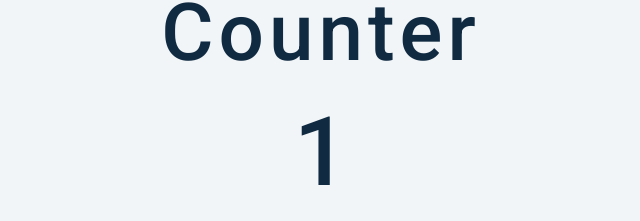
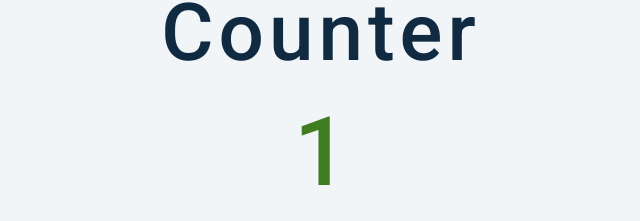
Before and after one commit to raghavthapar7/Counter, a plain HTML site: page index.html in a window 1280 px wide. Both pictures are taken after a click on the button "INCREASE". Shown: the part 278-499 px from the top of the page, 319-959 px from the left. Drawn offline with Linux system fonts and the light colour scheme.

Commit message:
Added the increase functionality

```diff
--- a/script.js
+++ b/script.js
@@ -9,4 +9,5 @@ let counterNumber = 0;
 increaseBtn.addEventListener("click", function () {
   counterNumber++;
   counter.textContent = counterNumber;
+  counter.classList.add("counter-increase");
 });
--- a/style.css
+++ b/style.css
@@ -56,3 +56,7 @@ body {
   background: #000;
   color: #fff;
 }
+
+.counter-increase {
+  color: #3f7d20;
+}
```
